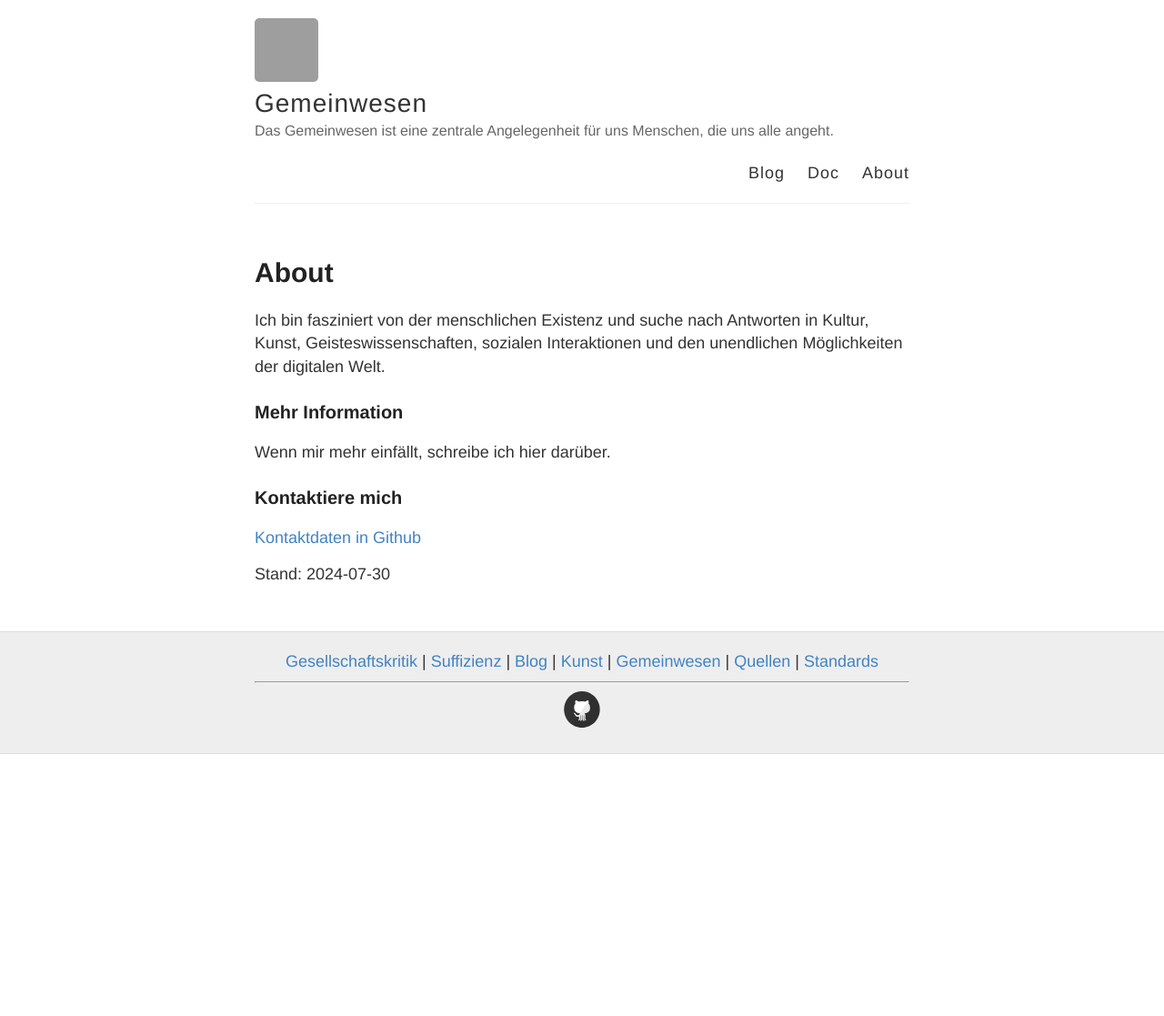
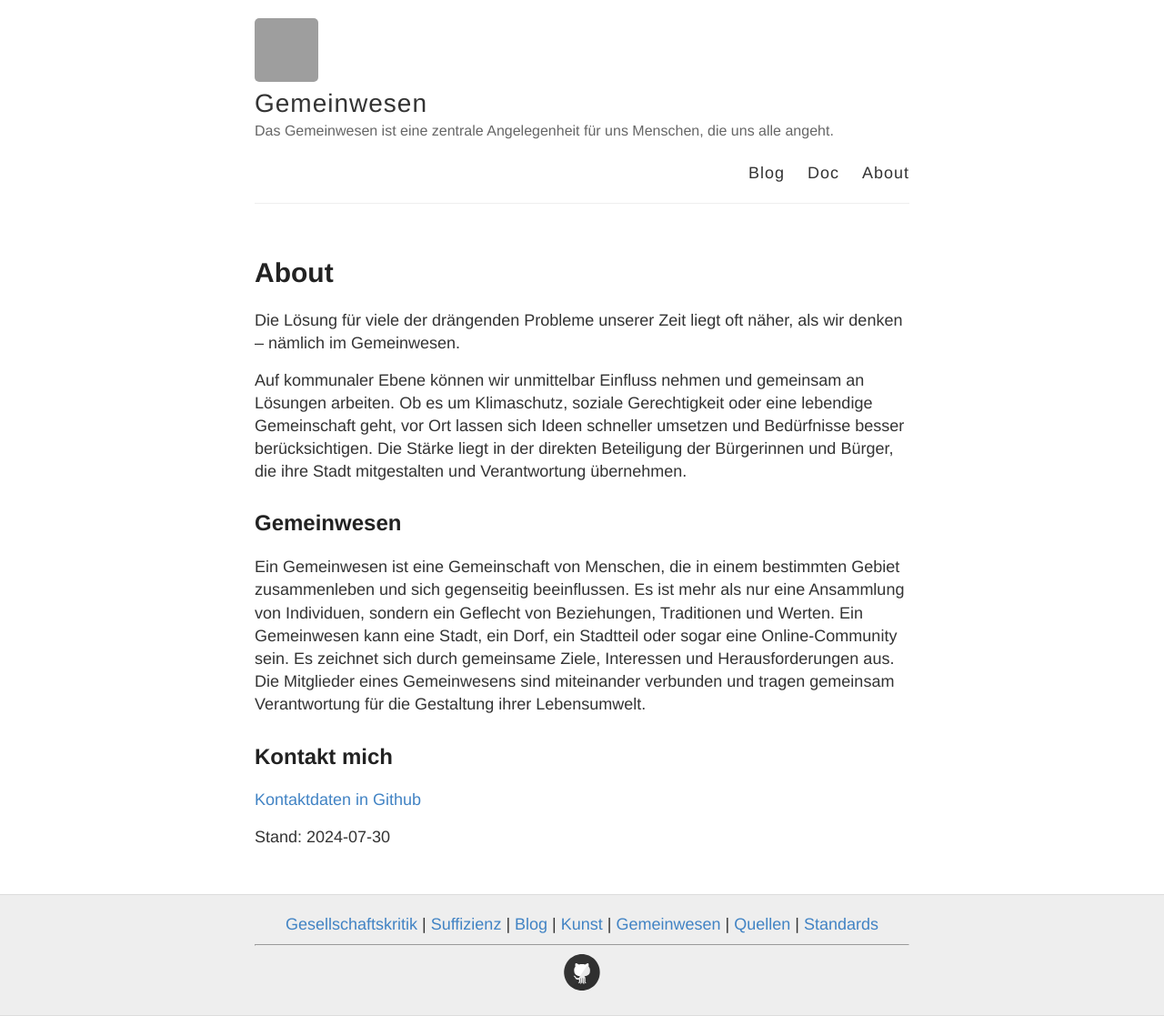
Before and after one commit to S2030c/gemeinwesen, a Jekyll site: the page built from about.md, in a window 1280 px wide. Shown: the whole page at 91% size. Built offline with Jekyll 4.4.1, drawn with Linux system fonts in a browser that asks for light colours; before the commit the page ends 900 px from its top, so only the background shows below that; grey boxes are pictures that could not be loaded.

Commit message:
Update about.md

```diff
--- a/about.md
+++ b/about.md
@@ -4,13 +4,16 @@ title: About
 permalink: /about/
 ---
 
-Ich bin fasziniert von der menschlichen Existenz und suche nach Antworten in Kultur, Kunst, Geisteswissenschaften, sozialen Interaktionen und den unendlichen Möglichkeiten der digitalen Welt.
+Die Lösung für viele der drängenden Probleme unserer Zeit liegt oft näher, als wir denken – nämlich im Gemeinwesen.
 
-### Mehr Information
+Auf kommunaler Ebene können wir unmittelbar Einfluss nehmen und gemeinsam an Lösungen arbeiten. Ob es um Klimaschutz, soziale Gerechtigkeit oder eine lebendige Gemeinschaft geht, vor Ort lassen sich Ideen schneller umsetzen und Bedürfnisse besser berücksichtigen. Die Stärke liegt in der direkten Beteiligung der Bürgerinnen und Bürger, die ihre Stadt mitgestalten und Verantwortung übernehmen.
 
-Wenn mir mehr einfällt, schreibe ich hier darüber.
+## Gemeinwesen
 
-### Kontaktiere mich
+Ein Gemeinwesen ist eine Gemeinschaft von Menschen, die in einem bestimmten Gebiet zusammenleben und sich gegenseitig beeinflussen. Es ist mehr als nur eine Ansammlung von Individuen, sondern ein Geflecht von Beziehungen, Traditionen und Werten. Ein Gemeinwesen kann eine Stadt, ein Dorf, ein Stadtteil oder sogar eine Online-Community sein. Es zeichnet sich durch gemeinsame Ziele, Interessen und Herausforderungen aus. Die Mitglieder eines Gemeinwesens sind miteinander verbunden und tragen gemeinsam Verantwortung für die Gestaltung ihrer Lebensumwelt.
+
+
+## Kontakt mich
 
 [Kontaktdaten in Github](https://github.com/S2030c)
 
```
